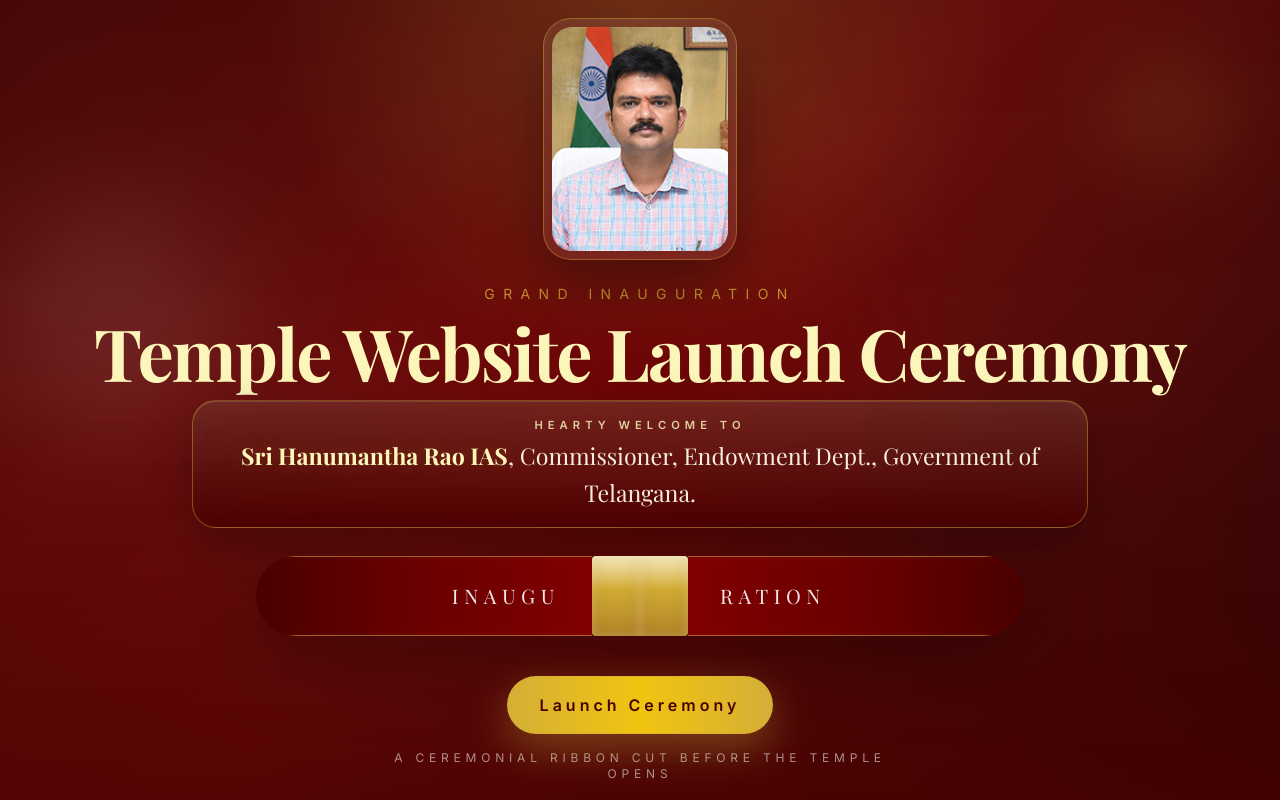
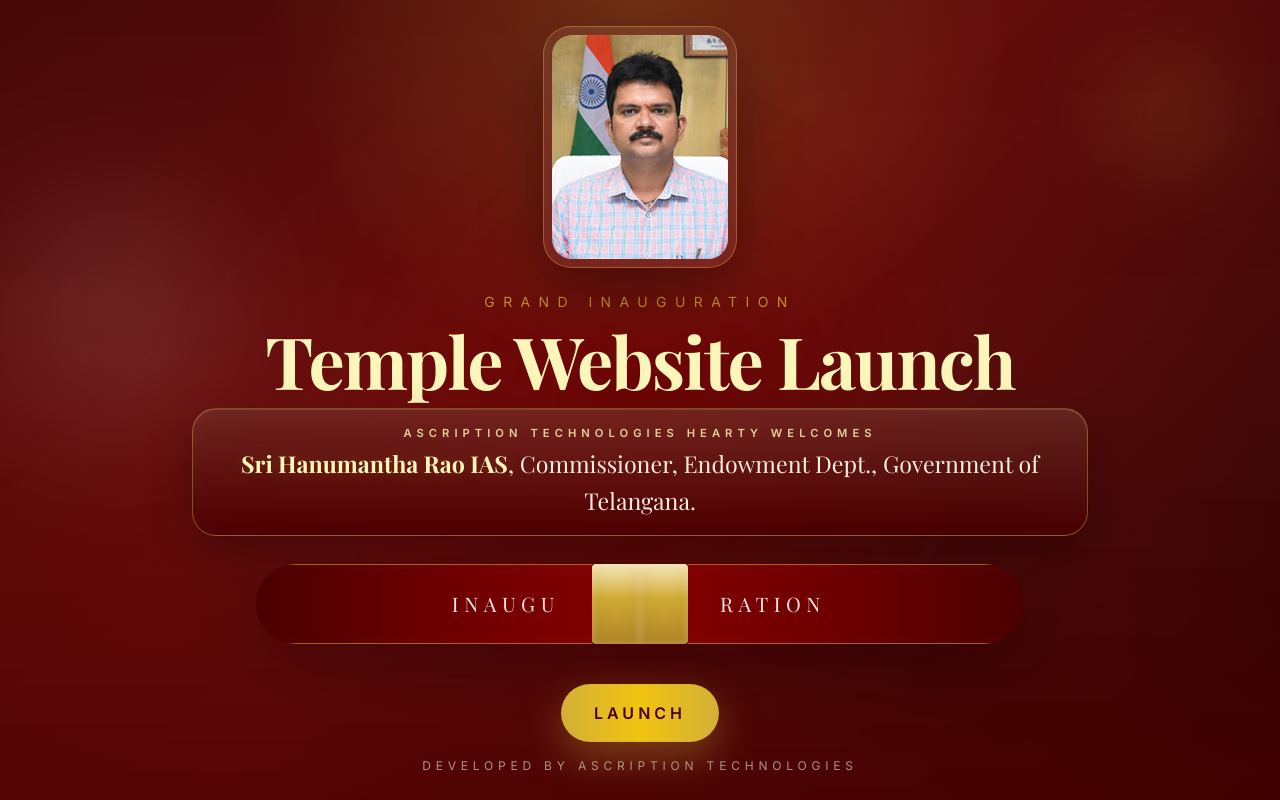
Before and after one commit to aacode7/perumal-website, a React (Create React App) app: page / in a window 1280 px wide. Built offline with nearby package versions, Linux system fonts and the light colour scheme.

Commit message:
change in two lines in the inaugration page

```diff
--- a/src/components/InaugurationPage.jsx
+++ b/src/components/InaugurationPage.jsx
@@ -120,11 +120,11 @@
           </p>
           <h1 className="font-serif text-4xl font-bold tracking-tight text-white sm:text-6xl md:text-7xl">
             <span style={{ color: "#fcf6ba", WebkitTextFillColor: "#fcf6ba" }}>
-              Temple Website Launch Ceremony
+              Temple Website Launch
             </span>
           </h1>
           <div className="mx-auto max-w-4xl launch-host-card">
-            <p className="launch-host-label">Hearty Welcome to</p>
+            <p className="launch-host-label">Ascription Technologies Hearty Welcomes</p>
             <p className="launch-host-copy launch-host-name">
               <span>Sri Hanumantha Rao IAS</span>, Commissioner, Endowment Dept., Government of Telangana.
             </p>
@@ -262,13 +262,13 @@
             }`}
           >
             <span className="relative z-10">
-              {isLaunching ? "Launching..." : "Launch Ceremony"}
+              {isLaunching ? "Launching..." : "LAUNCH"}
             </span>
             <span className="absolute inset-0 launch-shine opacity-0 group-hover:opacity-100" />
           </button>
 
           <p className="max-w-lg text-xs uppercase tracking-[0.4em] text-white/55">
-            {showCelebrate ? "Color papers flying for the celebration" : "A ceremonial ribbon cut before the temple opens"}
+            {showCelebrate ? "Color papers flying for the celebration" : "Developed by Ascription Technologies"}
           </p>
         </div>
       </div>
```
